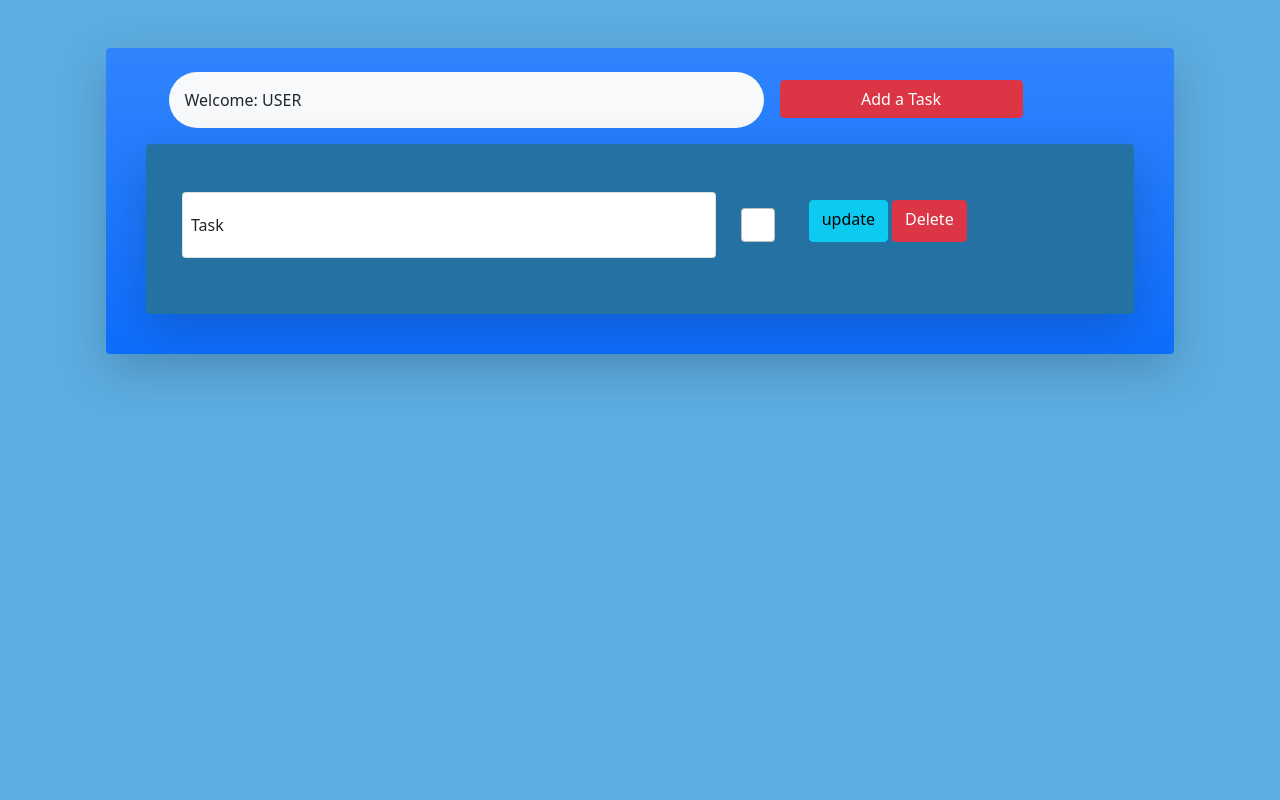
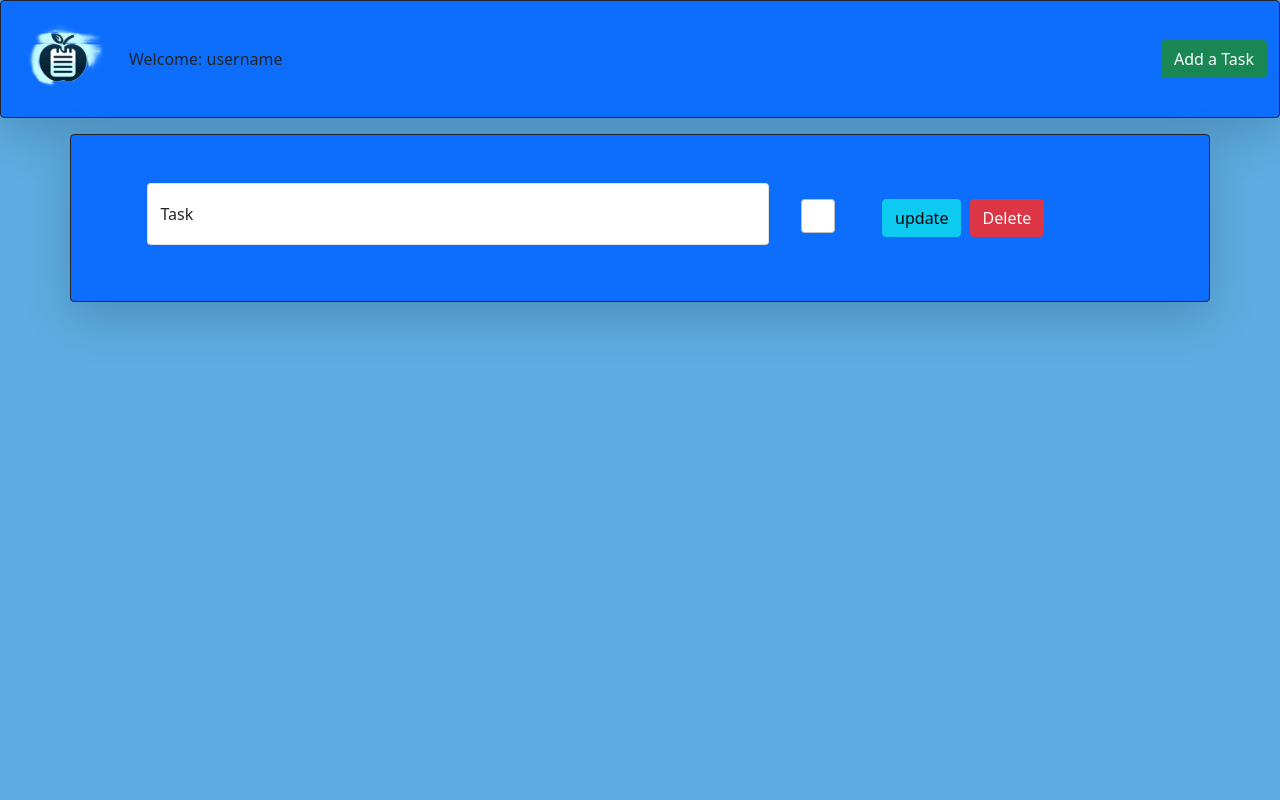
Before and after one commit to TeamRemix/Manager-Task, a Node server app: page /home in a window 1280 px wide. Run offline with Node 20, Linux system fonts and the light colour scheme; some libraries are stand-ins or nearby versions.

Commit message:
Implementación del navbar y logo

```diff
--- a/src/public/css/style.css
+++ b/src/public/css/style.css
@@ -1,7 +1,3 @@
 body {
     background-color: #5DADE2 ;
 }
-
-.container-custom{
-    background-color: #2471A3;
-}
--- a/src/views/home.hbs
+++ b/src/views/home.hbs
@@ -1,21 +1,28 @@
-<div class="container-md mh-auto min-vh-100 p-5">
-    <div class="row justify-content-center rounded shadow-lg p-4 mh-auto bg-primary bg-gradient">
-        <div class="col-md-7 me-2 bg-light p-3 rounded-pill">Welcome: USER</div>
-        <div class="col-md-4 d-inline-block justify-content-center p-2">
-            <button class="btn btn-danger w-75">Add a Task</button>
+<div class="container-fluid p-0">
+    <div class="row m-0 rounded shadow-lg  border border-dark bg-primary">
+        <nav class="navbar navbar-expand-lg w-100">
+            <img src="assets/img/logo-app.png" class="rounded-circle navbar-brand" width="100" height="100">
+            <div class="">
+                <spam class="navbar-text">Welcome: username</spam>
+            </div>
+            <div class="ms-auto">
+                <button class="btn btn-success w-100">Add a Task</button>
+            </div>
+    </div>
+    </nav>
+</div>
+</div>
+<div class="container-md col-md-12 bg-primary border border-dark rounded shadow-lg mt-3 p-5 min-vh-50">
+    <div class="row justify-content-center">
+        <div class="col-md-7 card me-1 mb-2  justify-content-center">Task</div>
+        <div class="col-md-1 me-1  d-flex justify-content-center">
+            <input class="form-check-input mt-3 p-3 mb-2" type="checkbox">
         </div>
-        <div class="container-custom container-md col-md-12 card-body rounded shadow-lg m-3 p-5 min-vh-75">
-            <div class="row">
-                <div class="col-md-7 card me-1 mb-2 p-2 justify-content-center">Task</div>
-                <div class="col-md-1 me-1 mb-3 d-flex justify-content-center">
-                    <input class="form-check-input mt-3 p-3 mb-2" type="checkbox">
-                </div>
-                <div class="col-md-3 p-2 mb-3 d-flex justify-content-start">
-                    <div class="btn btn-info me-1">update</div>
-                    <div class="btn btn-danger">Delete</div>
-                </div>
-            </div>
+        <div class="col-md-3 p-3 justify-content-start">
+            <div class="btn btn-info me-1">update</div>
+            <div class="btn btn-danger">Delete</div>
         </div>
+
     </div>
-
 </div>
+</div>
```
